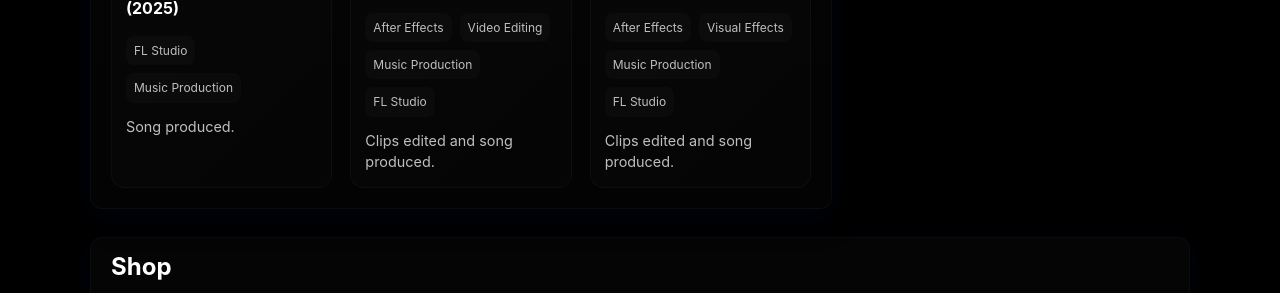
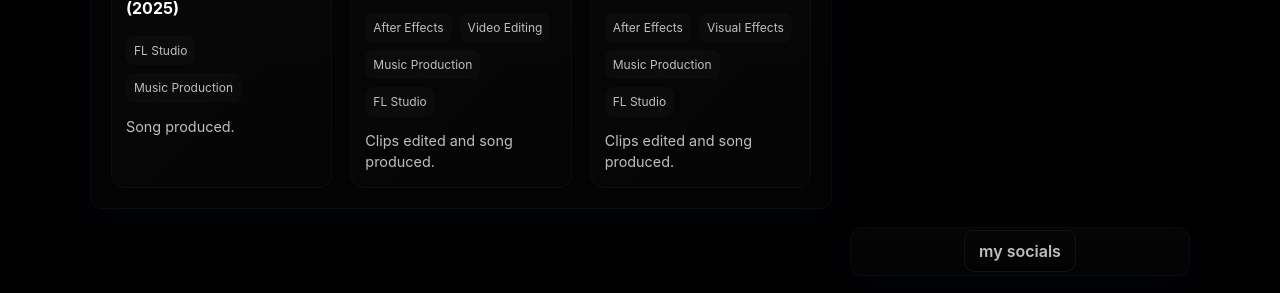
Before and after one commit to adjustors1k/adjustors1k.github.io, a plain HTML site: page index.html in a window 1280 px wide. Shown: the part 486-779 px from the top of the page. Drawn offline with Linux system fonts and the light colour scheme; a web font is replaced by a local one.

Commit message:
linktree

```diff
--- a/index.html
+++ b/index.html
@@ -338,6 +338,11 @@
                         <div>Open to freelance & full‑time</div>
                     </div>
                 </aside>
+
+                <!-- Linktree card under profile -->
+                <div class="card" style="grid-column:2; text-align:center; padding:12px">
+                    <a class="btn ghost" href="https://linktr.ee/Adjustors_" target="_blank" rel="noopener noreferrer">my socials</a>
+                </div>
             </section>
 
             <section id="shop" class="card" style="margin-bottom:18px">
```
